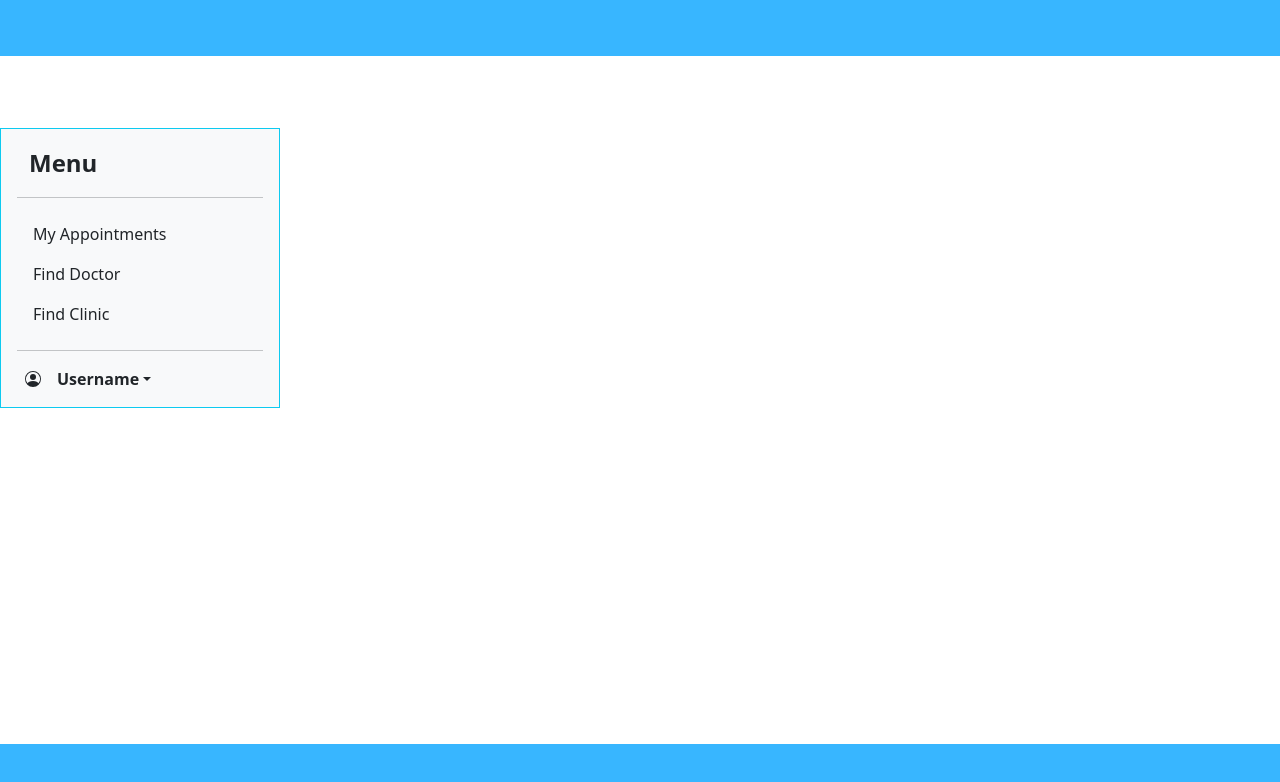
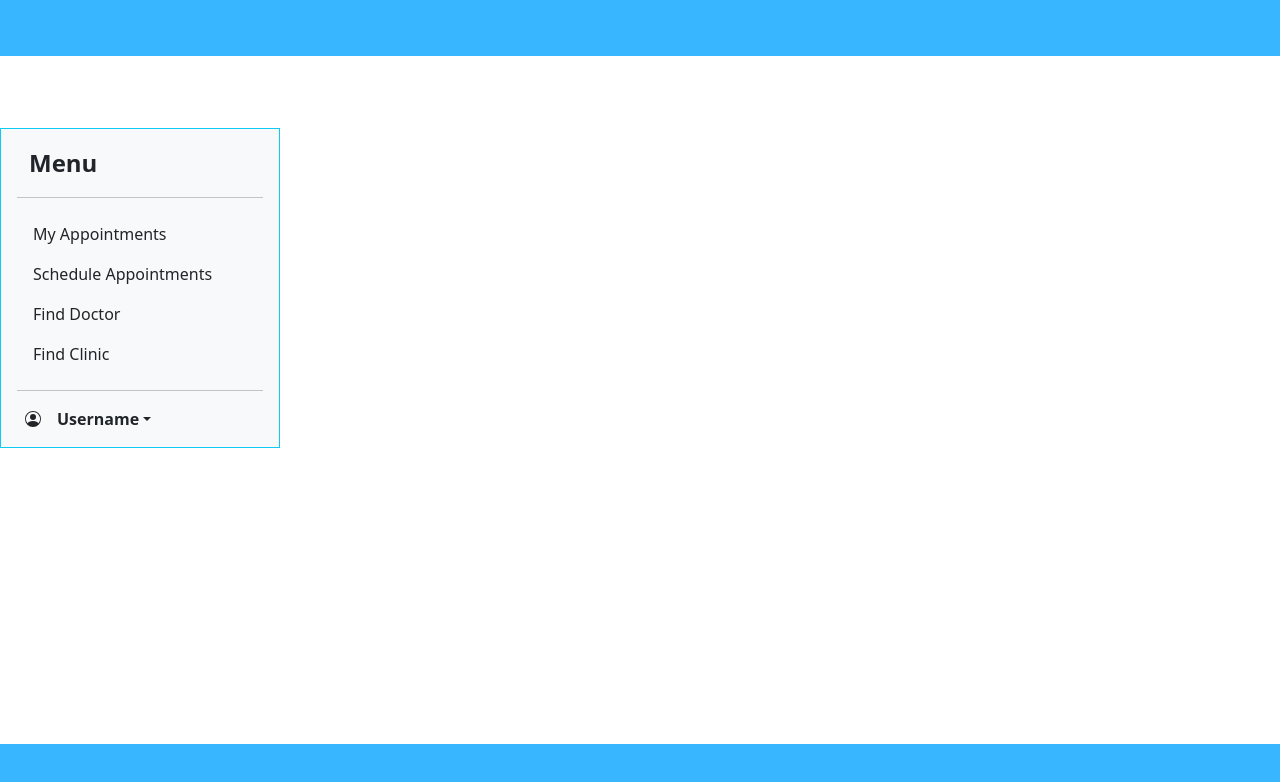
Before and after one commit to spiral6/FinalCheckpointGroup17, a website: page html/patient/patienteditprofile.html in a window 1280 px wide. Drawn offline with Linux system fonts and the light colour scheme.

Commit message:
schedule appointments html

```diff
--- a/html/patient/patienteditprofile.html
+++ b/html/patient/patienteditprofile.html
@@ -42,6 +42,9 @@
         <li class="nav-item">
           <a href="/patient/myappointments" class="nav-link link-dark"> My Appointments </a>
         </li>
+        <li class="nav-item">
+          <a href="/patient/scheduleappointments" class="nav-link link-dark"> Schedule Appointments </a>
+        </li>
         <li>
           <a href="/patient/finddoctor" class="nav-link link-dark"> Find Doctor </a>
         </li>
```
Also changed, not shown: html/patient/patientfindclinic.html (+3 -0 lines), html/patient/patientfinddoctor.html (+3 -0 lines), html/patient/patientviewprofile.html (+3 -0 lines).
